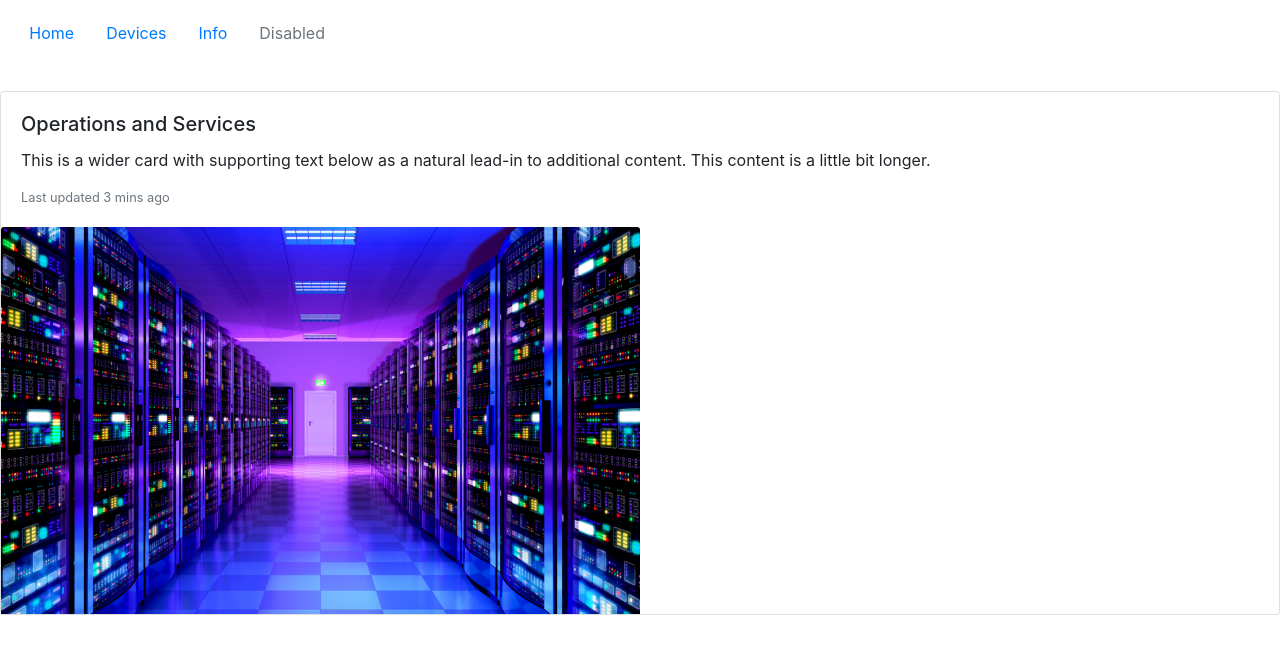
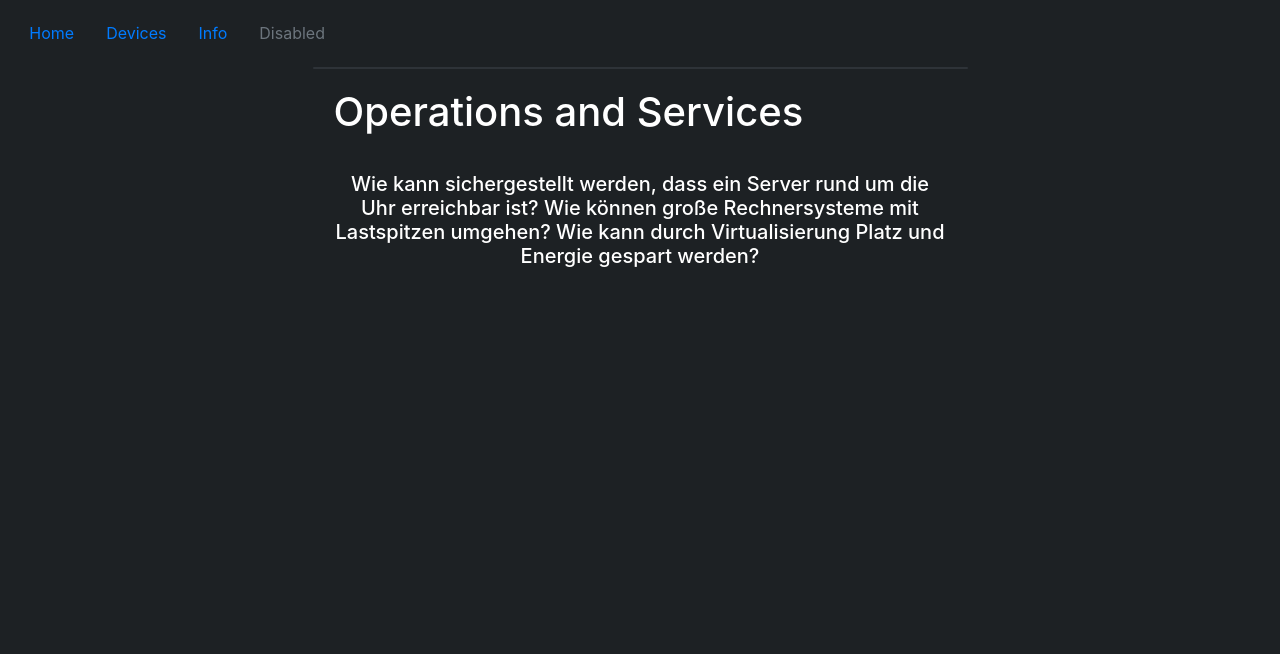
Before and after one commit to mad17571/OPS_Website, a plain HTML site: page main/index.html in a window 1280 px wide. Drawn offline with nearby package versions, Linux system fonts and the light colour scheme.

Commit message:
- updated

```diff
--- a/main/index.html
+++ b/main/index.html
@@ -10,9 +10,9 @@
 
     </head>
 
-    <body>
+    <body style="background-color: #1d2124">
     <wrapper style="alignment: center;">
-    <ul class="nav" style="padding: 10pt;">
+    <ul class="nav" style="padding: 10pt ;color: black">
         <li class="nav-item">
             <a class="nav-link active" href="#">Home</a>
         </li>
@@ -27,16 +27,19 @@
         </li>
     </ul>
 
-    <br>
 
-    <div class="card">
-        <div class="card-body">
-            <h5 class="card-title">Operations and Services</h5>
-            <p class="card-text">This is a wider card with supporting text below as a natural lead-in to additional content. This content is a little bit longer.</p>
-            <p class="card-text"><small class="text-muted">Last updated 3 mins ago</small></p>
+
+
+<div class="row" >
+    <div class="col-md-3"></div>
+        <div class="card bg-dark text-white col-md-6" >
+            <div class="card-img-overlay">
+                <h1 class="card-title">Operations and Services</h1><br>
+                <h5 class="card-text" style="text-align: center;">Wie kann sichergestellt werden, dass ein Server rund um die Uhr erreichbar ist? Wie können große Rechnersysteme mit Lastspitzen umgehen? Wie kann durch Virtualisierung Platz und Energie gespart werden?</h5>
+
+            </div>
         </div>
-        <img src="../images/server.jpg" class="card-img-top" alt="Server" style="width: 50%;">
-    </div>
+</div>
     </wrapper>
     </body>
 </html>
```
